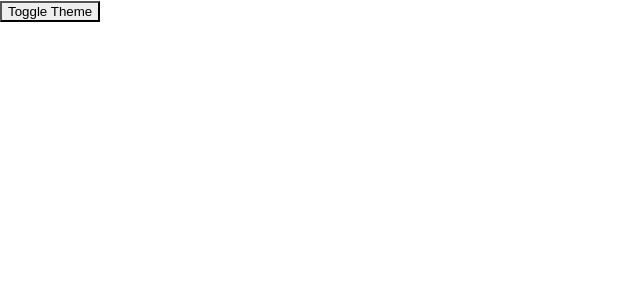
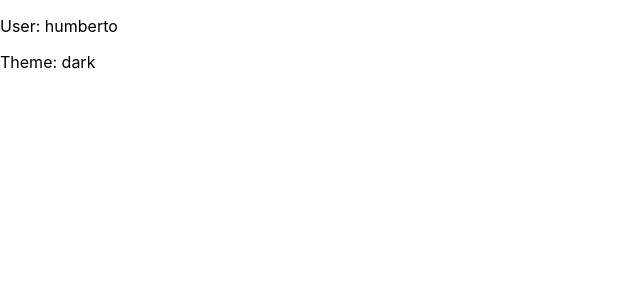
Before and after one commit to humbertojacobm/react-16.13-hooks, a React (Create React App) app: page / in a window 1280 px wide. Shown: the top 300 px of the page, without its empty margins (0-640 px from the left). Built offline with nearby package versions, Linux system fonts and the light colour scheme.

Commit message:
how to use multicontext

```diff
--- a/src/App.js
+++ b/src/App.js
@@ -12,10 +12,12 @@ import BlogPostContainer from './components/HOC/BlogPost'
 import MouseTracker from './components/RenderProps/MouseTracker'
 import AppWithContext from './components/Context/AppWithContext'
 import AppWithContext2 from './components/Context/AppWithContext2'
+import AppMultiContext from './components/Context/ConsumingMultipleContext/AppMultiContext'
+import {themes} from './components/Context/ConsumingMultipleContext/theme-context'
 
 function App() {
   return (
-    <AppWithContext2/>
+    <AppMultiContext signedUser={{name: 'humberto'}} theme='dark'/>
   );
 }
 
--- /dev/null
+++ b/src/components/Context/ConsumingMultipleContext/AppMultiContext.js
@@ -0,0 +1,16 @@
+import React, {useState, useEffect} from 'react'
+import {ThemeContext, UserContext} from './theme-context'
+import Layout from './Layout'
+//props.signedUser => {name: 'humberto'}
+//props.theme = > 'dark'
+const AppMultiContext = (props) => {
+    const {signedUser, theme} = props;
+    return(
+        <ThemeContext.Provider value={theme}>
+            <UserContext.Provider value={signedUser}>
+                <Layout/>
+            </UserContext.Provider>
+        </ThemeContext.Provider>
+    )
+}
+export default AppMultiContext;
--- /dev/null
+++ b/src/components/Context/ConsumingMultipleContext/Content.js
@@ -0,0 +1,22 @@
+import React, {useState, useEffect} from 'react'
+import ProfilePage from './ProfilePage'
+import {UserContext,ThemeContext} from './theme-context'
+function Content() {
+    return (
+      <ThemeContext.Consumer>
+        {
+          theme => (
+            <UserContext.Consumer>
+              {
+                user => (
+                  <ProfilePage  user={user}
+                                theme={theme} />
+                )
+              }
+            </UserContext.Consumer>
+          )
+        }
+      </ThemeContext.Consumer>
+    );
+  }
+export default Content;
--- /dev/null
+++ b/src/components/Context/ConsumingMultipleContext/Layout.js
@@ -0,0 +1,10 @@
+import React from 'react'
+import Content from './Content'
+function Layout() {
+    return (
+      <div>
+        <Content />
+      </div>
+    );
+  }
+export default Layout;
--- /dev/null
+++ b/src/components/Context/ConsumingMultipleContext/ProfilePage.js
@@ -0,0 +1,10 @@
+import React, {useState, useEffect} from 'react'
+//props.user => {name:'humberto'}
+//props.theme => 'dark'
+const ProfilePage = (props) => (
+    <>
+        <p>User: {props.user.name}</p>
+        <p>Theme: {props.theme}</p>
+    </>
+)
+export default ProfilePage;
--- /dev/null
+++ b/src/components/Context/ConsumingMultipleContext/theme-context.js
@@ -0,0 +1,17 @@
+import React from 'react'
+export const themes = {
+    light:{
+        foreground: '#000000',
+        background: '#eeeeee'
+    },
+    dark:{
+        foreground: '#ffffff',
+        background: '#222222'
+    }
+}
+
+export const ThemeContext = React.createContext('light');
+
+export const UserContext = React.createContext({
+    name: 'Guest'
+})
```
